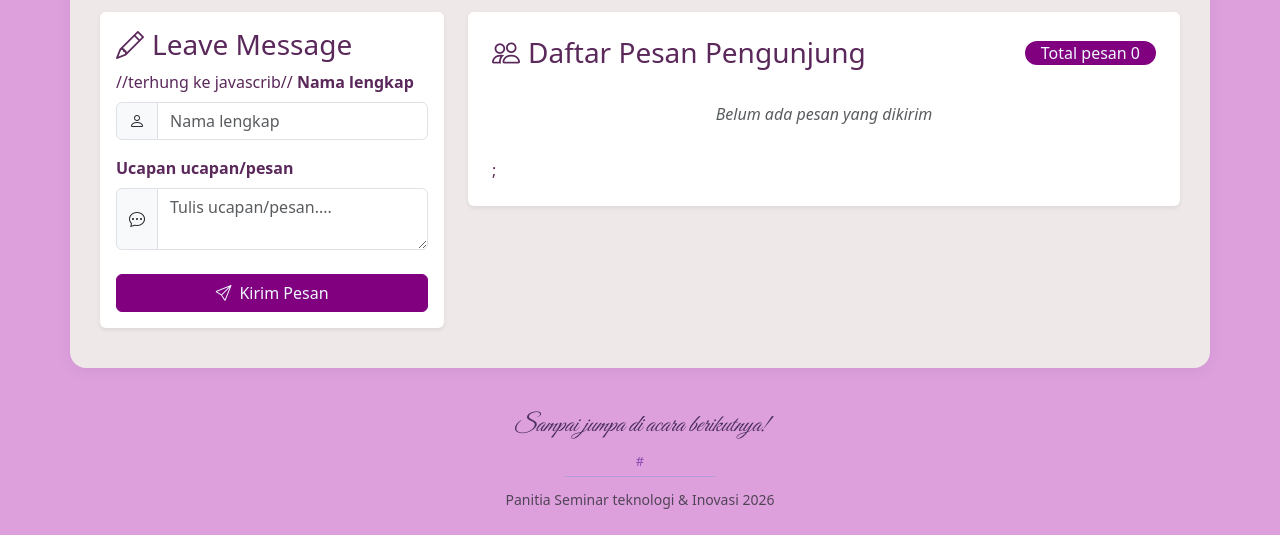
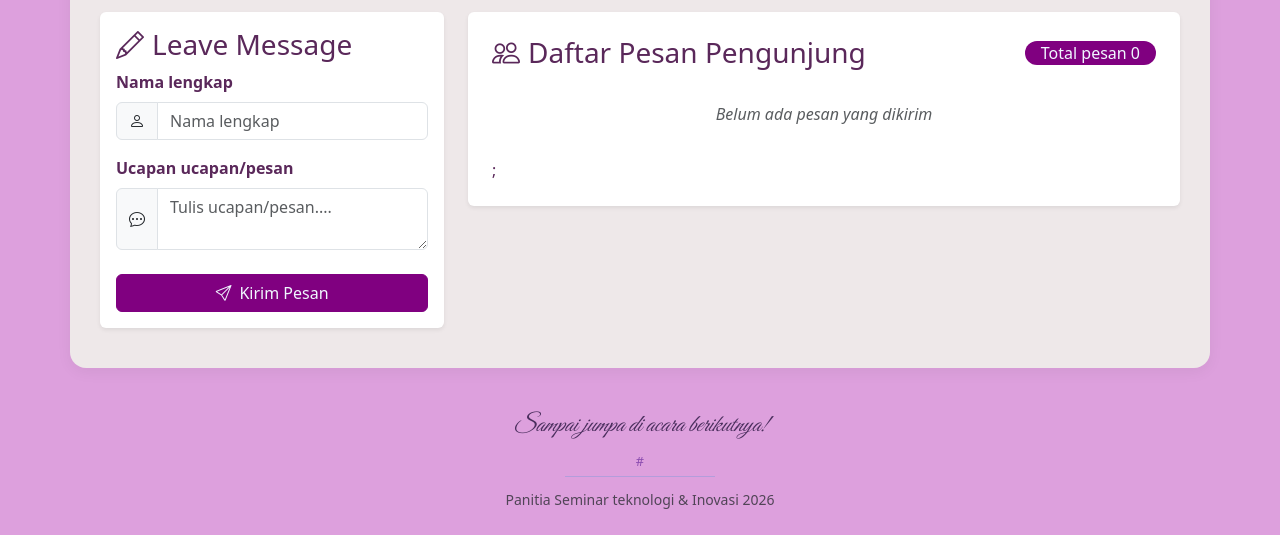
Before and after one commit to Rahma-yahh/-Interactive-Guest-Book, a plain HTML site: page digital-event-guestbook/index.html in a window 1280 px wide. Shown: the part 316-851 px from the top of the page. Drawn offline with nearby package versions, Linux system fonts and the light colour scheme.

Commit message:
Fix comment in formBukuTamu in index.html

```diff
--- a/digital-event-guestbook/index.html
+++ b/digital-event-guestbook/index.html
@@ -60,7 +60,7 @@
             <div class="col-lg-4">
                 <div class="kotak-formulir card p-3 border-0 shadow-sm">
                     <h3><i class="bi bi-pencil me-2"></i>Leave Message</h3>
-                    <form id="formBukuTamu"> //terhung ke javascrib//
+                    <form id="formBukuTamu">
                         <label for="inputNama" class="form-label fw-semibold">Nama lengkap</label>
                         <div class="input-group mb-3">
                             <span class="input-group-text bg-light">
```
